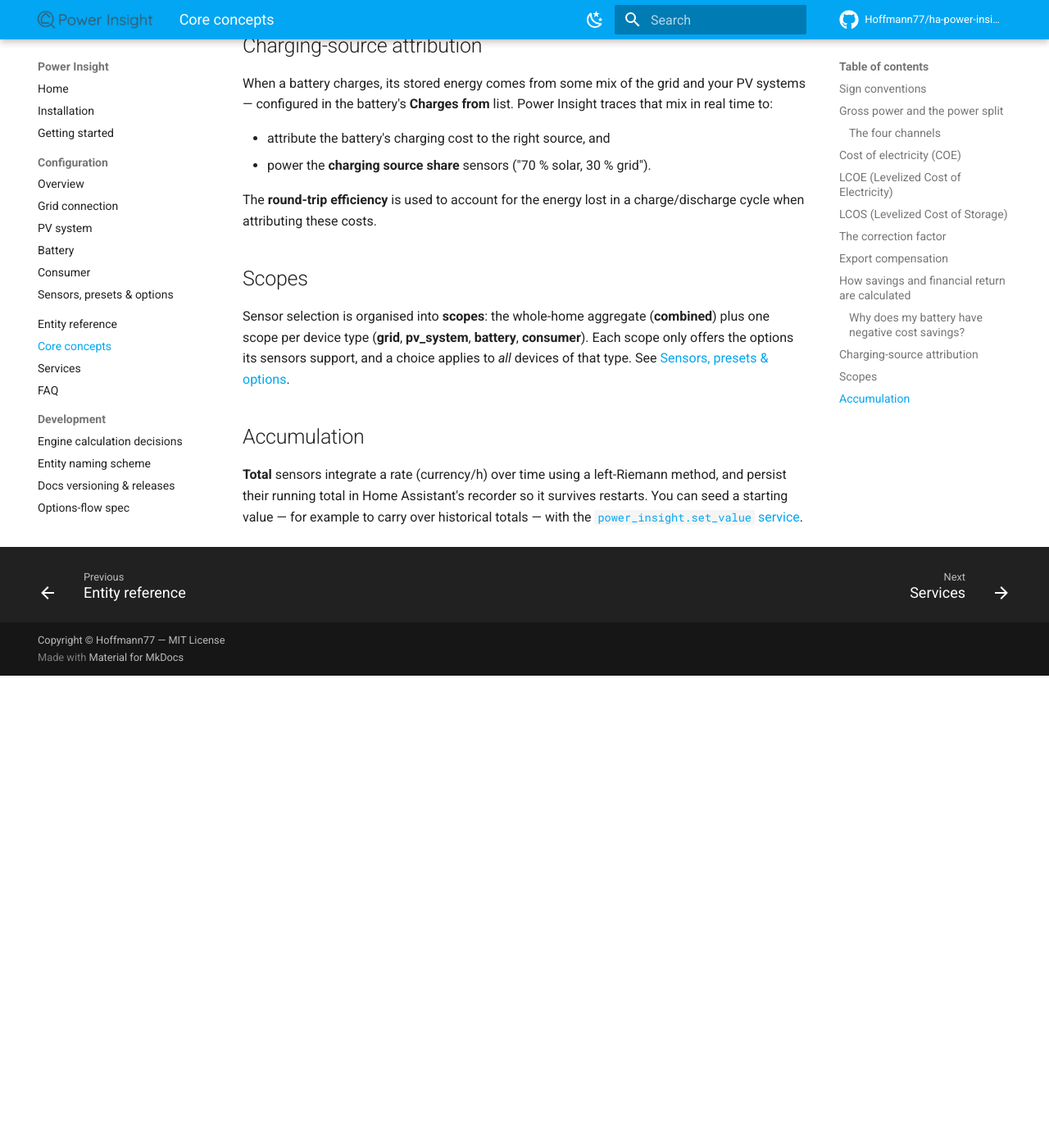
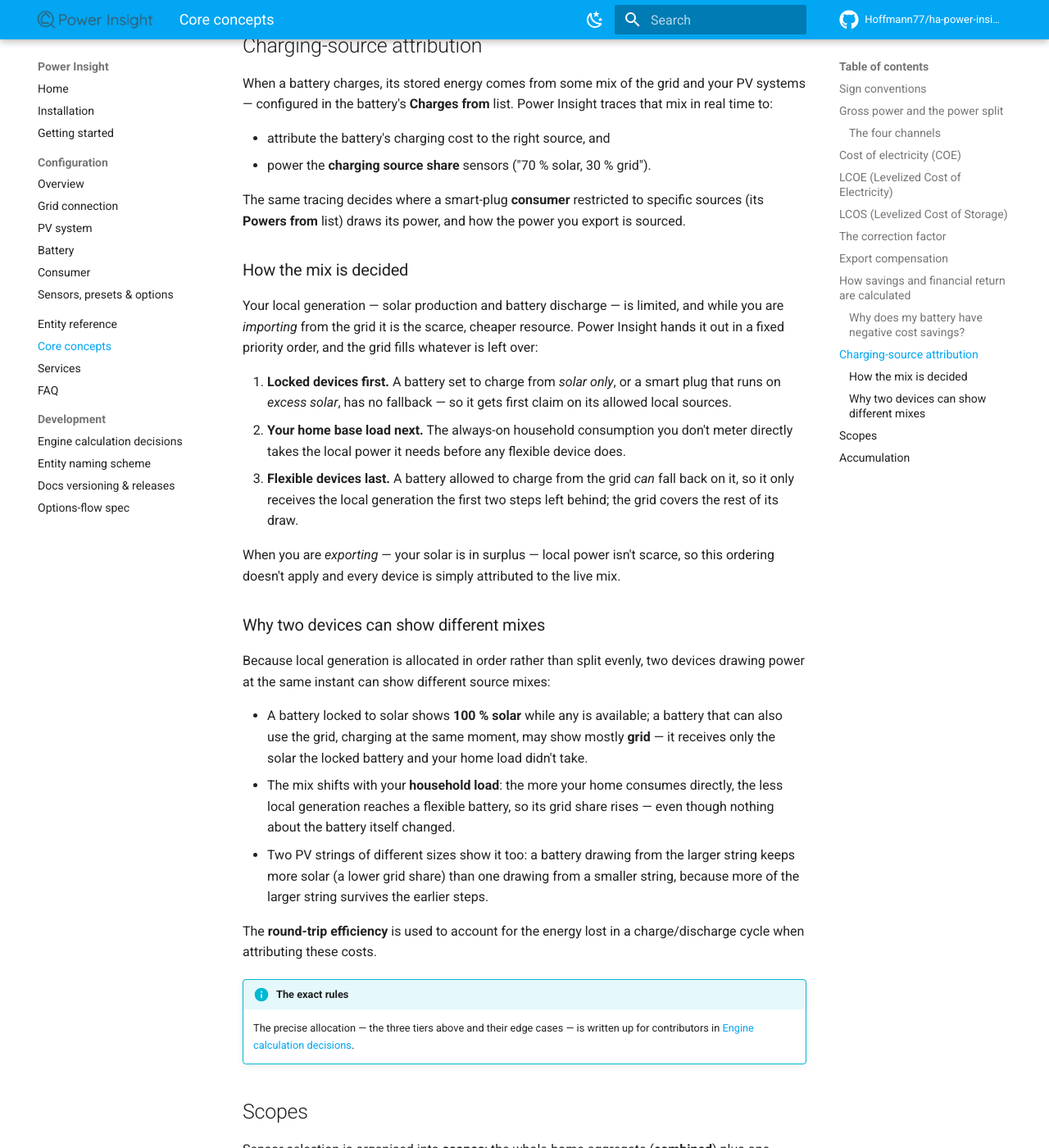
Before and after one commit to Hoffmann77/ha-power-insight, an MkDocs documentation site: the page built from docs/concepts.md, in a window 1280 px wide and 1400 px high, scrolled down 4514 px. Shown: the whole window at 82% size. Built offline with MkDocs 1.6.1 and Material for MkDocs 9.7.7, drawn with Linux system fonts in a browser that asks for light colours; comment, search, counter and statistics services are not loaded; the version menu is left out; before the commit the page ends 5338 px from its top, so only the background shows below that.

Commit message:
test(engine): isolate home base-load tier; docs: user-facing provenance
Add a source-share block that isolates the home base-load tier: sources held
constant (grid 1000 W + pv1 1000 W, availability 0.5/0.5) while only the
unmetered home load varies, so the lone grid-capable battery's grid share
climbs 0.5 -> 2/3 -> 1.0 purely because the growing home load eats the local
PV first. Pins the newest attribution rule directly rather than implicitly.

Expand the user-facing "Charging-source attribution" section in concepts.md to
explain, in plain language, the priority order (locked devices -> home base
load -> flexible grid-capable devices, grid fills the rest), why it only
applies while importing, and why two devices can show different mixes — so
users can understand why an entity shows the value it does. Links to the
contributor-facing engine-calculations page.

Co-Authored-By: Claude Opus 4.8 <noreply@anthropic.com>
Claude-Session: https://claude.ai/code/session_01U9RnWaEtSEAxoiUCZ5Gv7X

```diff
--- a/docs/concepts.md
+++ b/docs/concepts.md
@@ -196,8 +196,54 @@ Insight traces that mix in real time to:
 - attribute the battery's charging cost to the right source, and
 - power the **charging source share** sensors ("70 % solar, 30 % grid").
 
+The same tracing decides where a smart-plug **consumer** restricted to specific
+sources (its **Powers from** list) draws its power, and how the power you export
+is sourced.
+
+### How the mix is decided
+
+Your local generation — solar production and battery discharge — is limited, and
+while you are *importing* from the grid it is the scarce, cheaper resource. Power
+Insight hands it out in a fixed priority order, and the grid fills whatever is
+left over:
+
+1. **Locked devices first.** A battery set to charge from *solar only*, or a
+   smart plug that runs on *excess solar*, has no fallback — so it gets first
+   claim on its allowed local sources.
+2. **Your home base load next.** The always-on household consumption you don't
+   meter directly takes the local power it needs before any flexible device
+   does.
+3. **Flexible devices last.** A battery allowed to charge from the grid *can*
+   fall back on it, so it only receives the local generation the first two steps
+   left behind; the grid covers the rest of its draw.
+
+When you are *exporting* — your solar is in surplus — local power isn't scarce,
+so this ordering doesn't apply and every device is simply attributed to the live
+mix.
+
+### Why two devices can show different mixes
+
+Because local generation is allocated in order rather than split evenly, two
+devices drawing power at the same instant can show different source mixes:
+
+- A battery locked to solar shows **100 % solar** while any is available; a
+  battery that can also use the grid, charging at the same moment, may show
+  mostly **grid** — it receives only the solar the locked battery and your home
+  load didn't take.
+- The mix shifts with your **household load**: the more your home consumes
+  directly, the less local generation reaches a flexible battery, so its grid
+  share rises — even though nothing about the battery itself changed.
+- Two PV strings of different sizes show it too: a battery drawing from the
+  larger string keeps more solar (a lower grid share) than one drawing from a
+  smaller string, because more of the larger string survives the earlier steps.
+
 The **round-trip efficiency** is used to account for the energy lost in a
 charge/discharge cycle when attributing these costs.
+
+!!! info "The exact rules"
+    The precise allocation — the three tiers above and their edge cases — is
+    written up for contributors in
+    [Engine calculation decisions](dev/engine-calculations.md).
 
 ## Scopes
 
```
Also changed, not shown: 1 other file.
